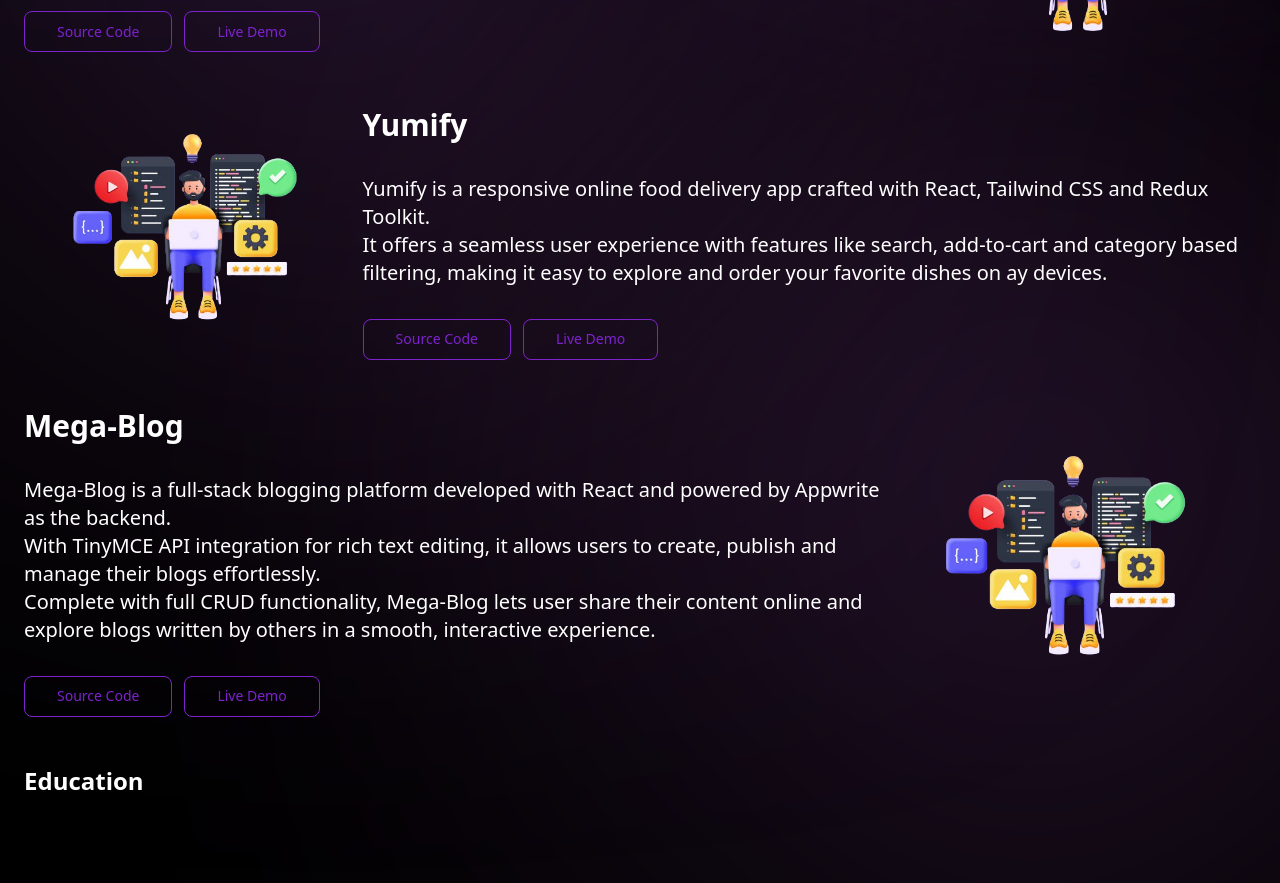
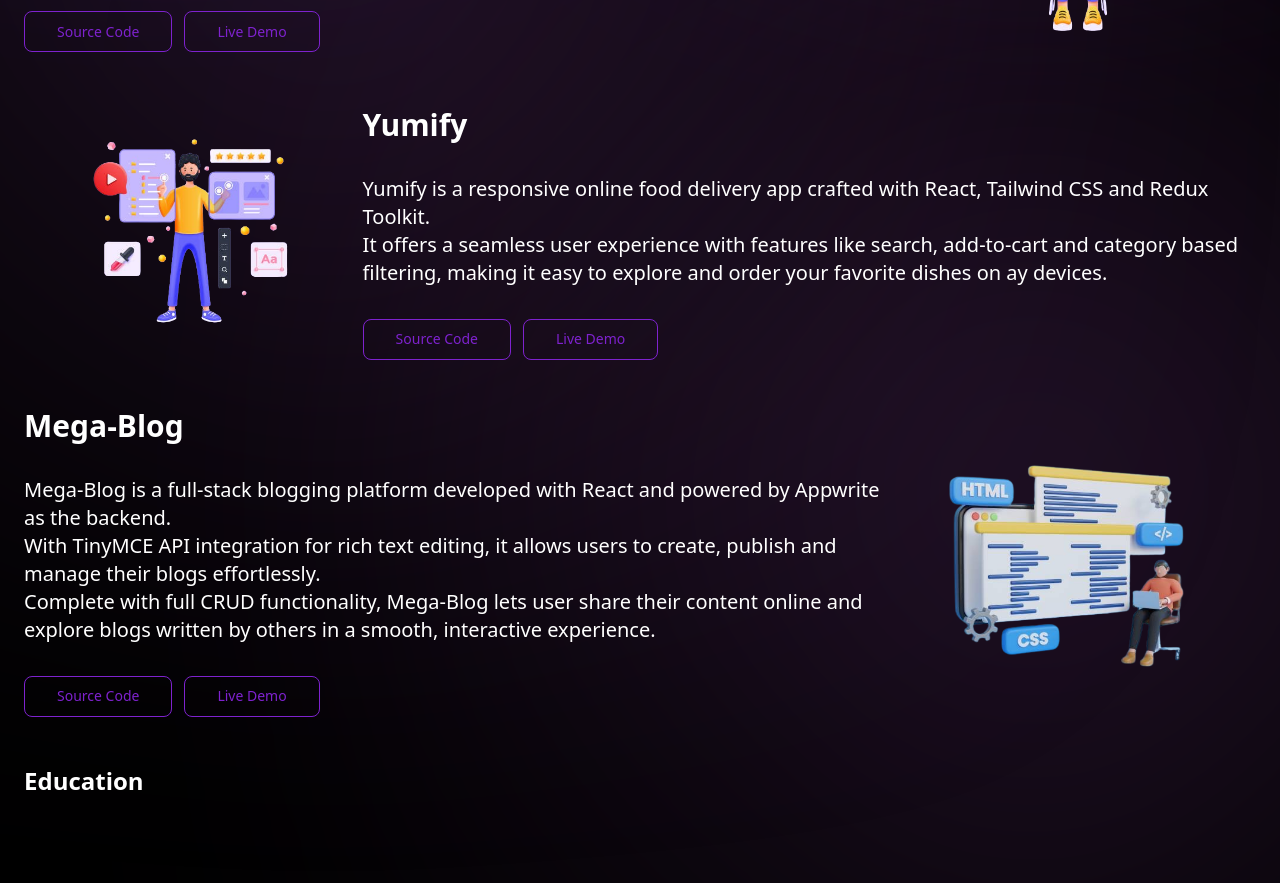
Before and after one commit to Shufey/portfolio, a React (Vite) app: page / in a window 1280 px wide. Shown: the part 1740-2623 px from the top of the page. Built offline with nearby package versions, Linux system fonts and the light colour scheme.

Commit message:
update images

```diff
--- a/src/components/Hero.jsx
+++ b/src/components/Hero.jsx
@@ -1,5 +1,6 @@
 import React from "react";
 import "./hero.css";
+import shafiPhoto from "../assets/shafi-photo.png"
 
 const Hero = () => {
   return (
@@ -22,7 +23,7 @@
           <div className="w-[70%] rounded-full overflow-hidden flex items-center justify-center">
             <img
               className="w-full h-full object-cover"
-              src="./src/assets/shafi-photo.png"
+              src={shafiPhoto}
               alt=""
             />
           </div>
--- a/src/components/Projects.jsx
+++ b/src/components/Projects.jsx
@@ -1,5 +1,8 @@
 import React from "react";
 import "./projects.css";
+import projectOne from "../assets/project-1.png"
+import projectTwo from "../assets/project-2.png"
+import projectThree from "../assets/project-3.png"
 
 const Projects = () => {
   return (
@@ -39,7 +42,7 @@
         </div>
         <div className=" w-full md:w-[50%]">
           <img
-            src="./src/assets/project-1.png"
+            src={projectOne}
             alt="project-1"
             className="w-full"
           />
@@ -49,8 +52,8 @@
       <div className="flex md:flex-row flex-col justify-center w-full items-center mb-12">
         <div className=" w-full md:w-[50%]">
           <img
-            src="./src/assets/project-1.png"
-            alt="project-1"
+            src={projectTwo}
+            alt="project-2"
             className="w-full"
           />
         </div>
@@ -124,8 +127,8 @@
         </div>
         <div className=" w-full md:w-[50%]">
           <img
-            src="./src/assets/project-1.png"
-            alt="project-1"
+            src={projectThree}
+            alt="project-3"
             className="w-full"
           />
         </div>
```
